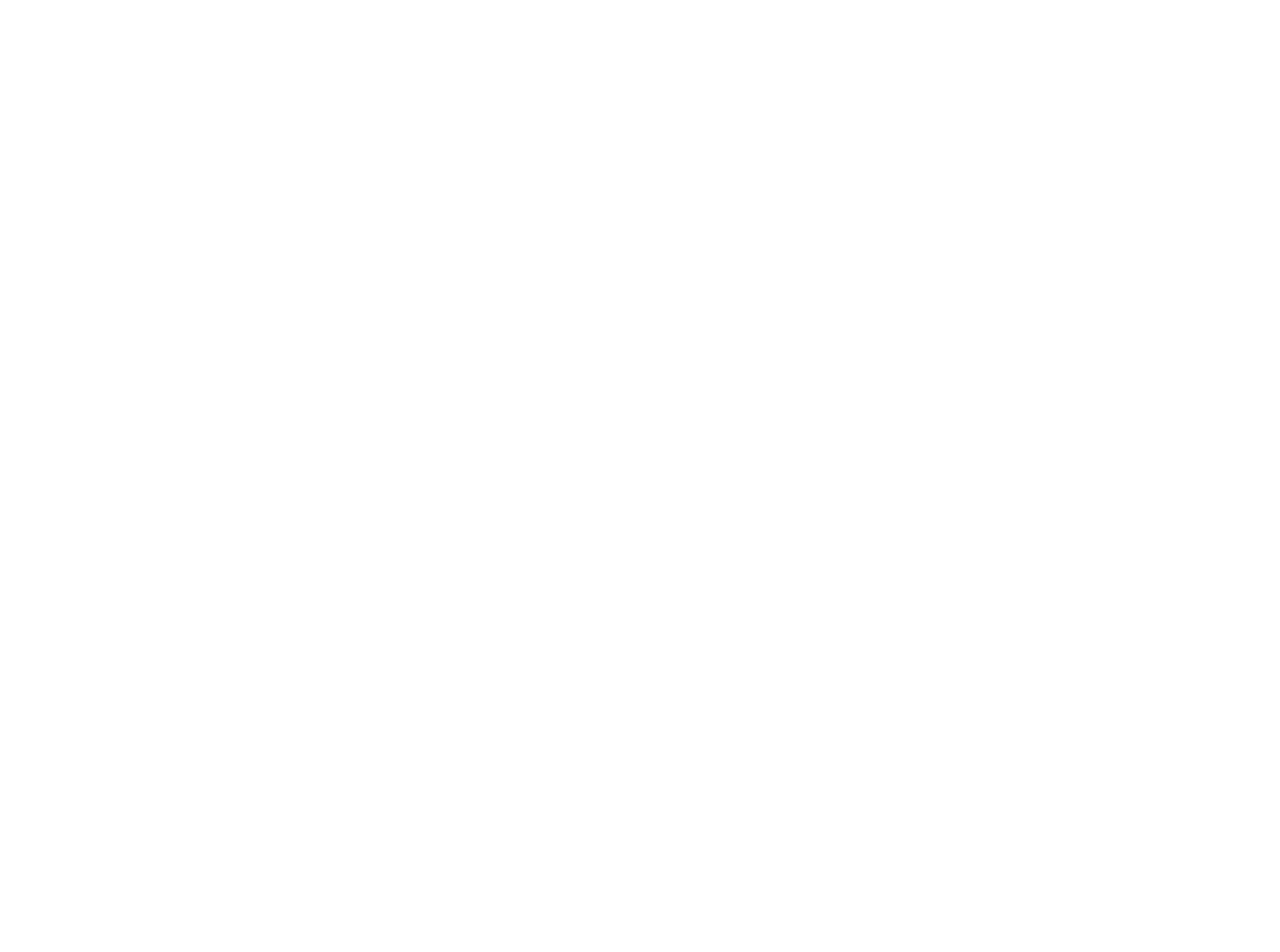
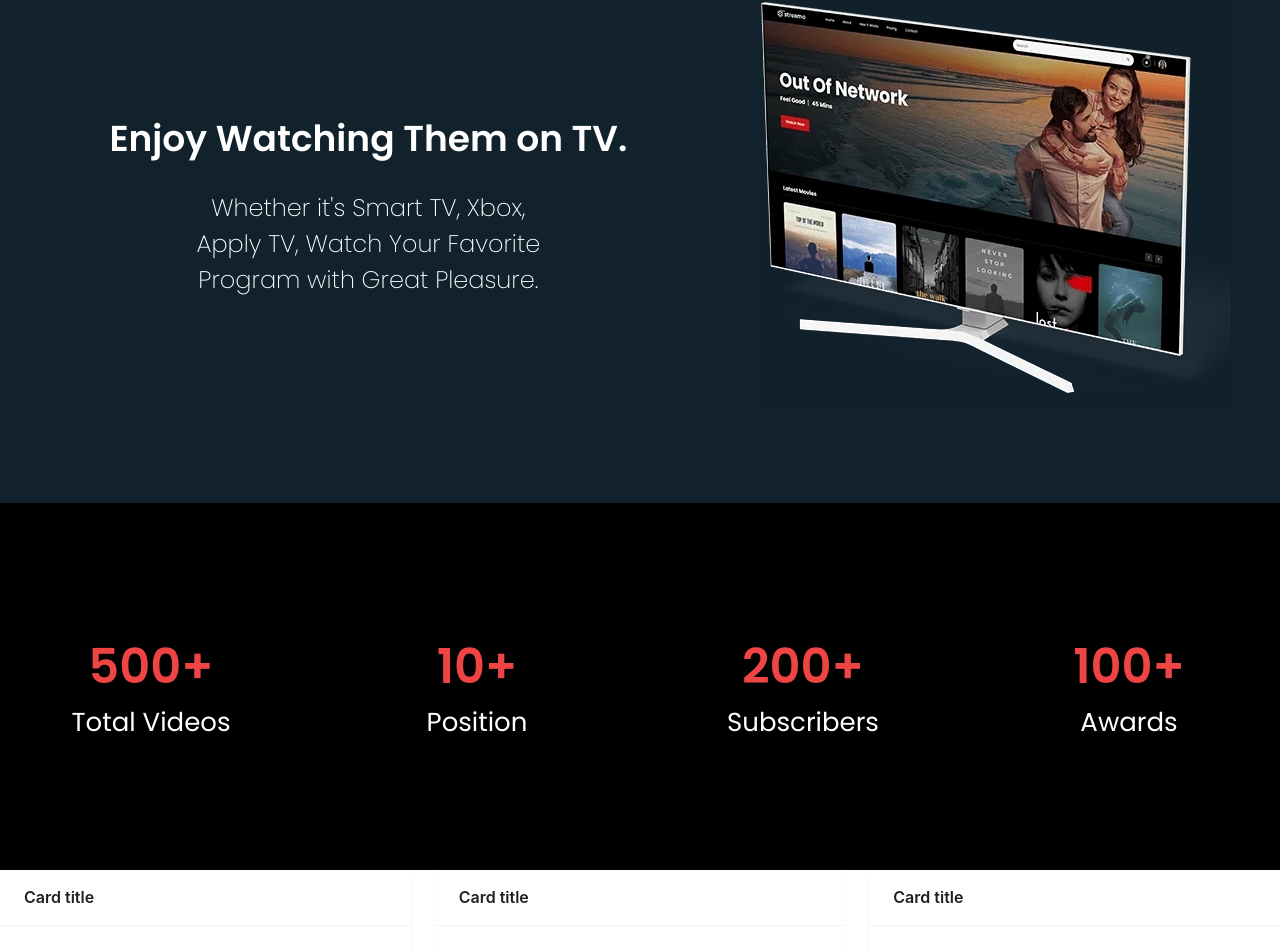
Before and after one commit to SrinivasulaReddy-pixel/ub_netflix, a React (Create React App) app: page / in a window 1280 px wide. Shown: the part 894-1846 px from the top of the page. Before the commit the page ends 800 px from the top, so only its background shows below. Built offline with nearby package versions, Linux system fonts and the light colour scheme.

Commit message:
half part of subscription section is done

```diff
--- /dev/null
+++ b/src/components/featureSection/featureSection.css
@@ -0,0 +1,47 @@
+.feature-section-layout {
+    background-color: rgb(18 34 45);
+}
+
+.feature-section-content {
+    padding-bottom: 6rem;
+    padding-top: 6rem;
+}
+
+.feature-section-description {
+    font-family: "Poppins", serif;
+    font-weight: 800;
+    font-style: normal;
+    color: var(--text-color);
+    display: flex;
+    flex-direction: column;
+    /* Arrange text vertically */
+
+    align-items: center;
+    /* Center text horizontally */
+    text-align: center;
+    /* Ensure text inside spans is centered */
+    /* Full viewport height for vertical centering */
+    padding: 0 6rem;
+
+    /* Font for better readability */
+    color: var(--text-color);
+    background-color: transparent;
+    justify-content: center;
+
+
+}
+
+.feature-section-description-line-one {
+    font-size: 36px;
+    font-weight: 600;
+}
+
+.feature-section-description-line-two {
+    font-size: 24px;
+    font-weight: 200;
+    width: 65%;
+}
+
+.feature-section-image {
+
+}
--- /dev/null
+++ b/src/components/featureSection/featureSection.js
@@ -0,0 +1,25 @@
+import React from "react";
+import featureImage from "../../assets/img/feature-section-image.webp";
+import "./featureSection.css"
+
+export const FeatureSection = () => {
+  return (
+    <div className="feature-section-layout">
+      <div className="row feature-section-content">
+        <div className="col-7 feature-section-description">
+          <span className="feature-section-description-line-one">
+            Enjoy Watching Them on TV.
+          </span><br/>
+          <span className="feature-section-description-line-two">
+            Whether it's Smart TV, Xbox, Apply TV, Watch Your Favorite Program
+            with Great Pleasure.
+          </span>
+        </div>
+        <div className="col-5 feature-section-image">
+          <span><img src={featureImage} className="img-fluid"/></span>
+
+        </div>
+      </div>
+    </div>
+  );
+};
--- /dev/null
+++ b/src/components/funfactSection/funfactSection.css
@@ -0,0 +1,22 @@
+.funfact-section-layout{
+background-color: var(--secondary-color);
+}
+
+.funfact-section-content{
+padding-bottom: 8rem;
+padding-top: 8rem;
+text-align: center;
+font-family: "Poppins", serif;
+display: flex;
+}
+
+.funfact-section-content-description-nm{
+color: var(--primary-color);
+font-size: 48px;
+font-weight: 600;
+}
+
+.funfact-section-content-description-txt{
+color: var(--text-color);
+font-size: 26px;
+}
--- /dev/null
+++ b/src/components/funfactSection/funfactSection.js
@@ -0,0 +1,27 @@
+import React from "react";
+import "./funfactSection.css";
+
+export const FunfactSection = () => {
+  return (
+    <div className="funfact-section-layout">
+      <div className="row funfact-section-content">
+        <div className="col-3 funfact-section-content-description">
+            <span className="funfact-section-content-description-nm">500+</span><br/>
+            <span className="funfact-section-content-description-txt">Total Videos</span>
+        </div>
+        <div className="col-3 funfact-section-content-description">
+            <span className="funfact-section-content-description-nm">10+</span><br/>
+            <span className="funfact-section-content-description-txt">Position</span>
+        </div>
+        <div className="col-3 funfact-section-content-description">
+            <span className="funfact-section-content-description-nm">200+</span><br/>
+            <span className="funfact-section-content-description-txt">Subscribers</span>
+        </div>
+        <div className="col-3 funfact-section-content-description">
+            <span className="funfact-section-content-description-nm">100+</span><br/>
+            <span className="funfact-section-content-description-txt">Awards</span>
+        </div>
+      </div>
+    </div>
+  );
+};
--- /dev/null
+++ b/src/components/subscrictionSection/subscrictionSection.js
@@ -0,0 +1,29 @@
+import React from "react";
+import "./subscrictionSection.css";
+import { Card } from "antd";
+const { Meta } = Card;
+
+export const SubscrictionSection = () => {
+  return (
+    <div className="Subscriction-Section-layout">
+      <div className="row Subscriction-Section-content">
+        <div className="col-4">
+          <Card title="Card title" bordered={false}>
+            Card content
+          </Card>
+        </div>
+        <div className="col-4">
+        <Card title="Card title" bordered={false}>
+          Card content
+        </Card>
+        </div>
+
+        <div className="col-4">
+          <Card title="Card title" bordered={false}>
+            Card content
+          </Card>
+        </div>
+      </div>
+    </div>
+  );
+};
--- a/src/container/mainPage/main.js
+++ b/src/container/mainPage/main.js
@@ -1,13 +1,24 @@
-import React from 'react'
-import { MainSection } from '../../components/mainSection/mainSection'
+import React from "react";
+import { MainSection } from "../../components/mainSection/mainSection";
+import { FeatureSection } from "../../components/featureSection/featureSection";
+import { FunfactSection } from "../../components/funfactSection/funfactSection";
+import { SubscrictionSection } from "../../components/subscrictionSection/subscrictionSection";
 
-export const MainPage=()=>{
-    return (
-        <div>
-            <div className='row '>
-                <MainSection/>
-
-            </div>
-        </div>
-    )
-}
+export const MainPage = () => {
+  return (
+    <div>
+      <div className="row">
+        <MainSection />
+      </div>
+      <div className="row">
+        <FeatureSection />
+      </div>
+      <div className="row">
+        <FunfactSection/>
+      </div>
+      <div>
+        <SubscrictionSection/>
+      </div>
+    </div>
+  );
+};
```
Also changed, not shown: src/assets/img/feature-section-image.webp (added), src/components/subscrictionSection/subscrictionSection.css (added).
